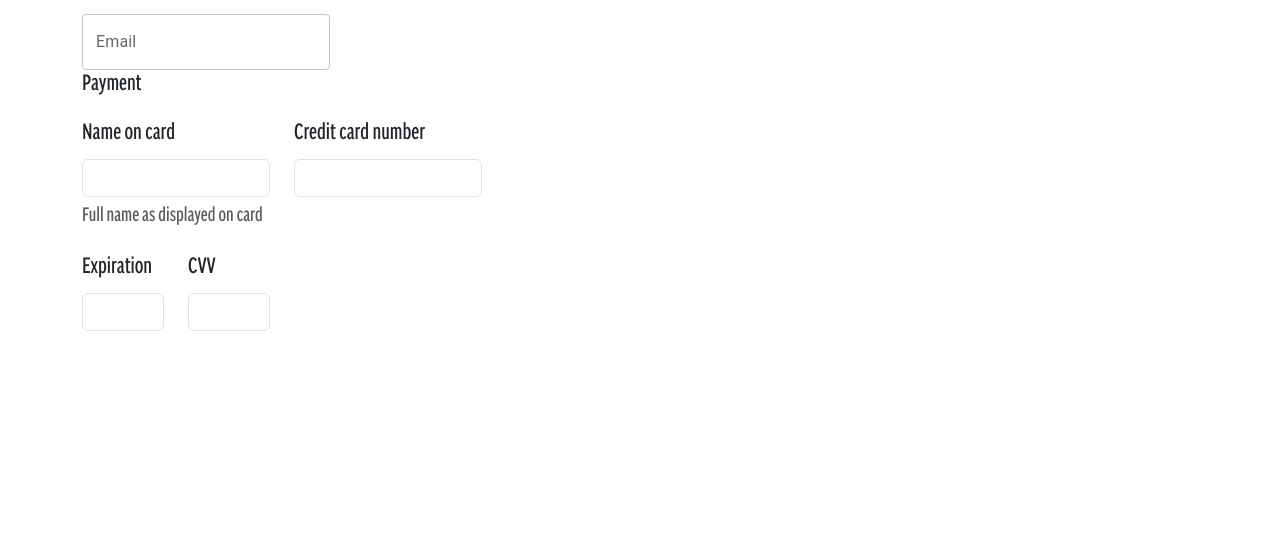
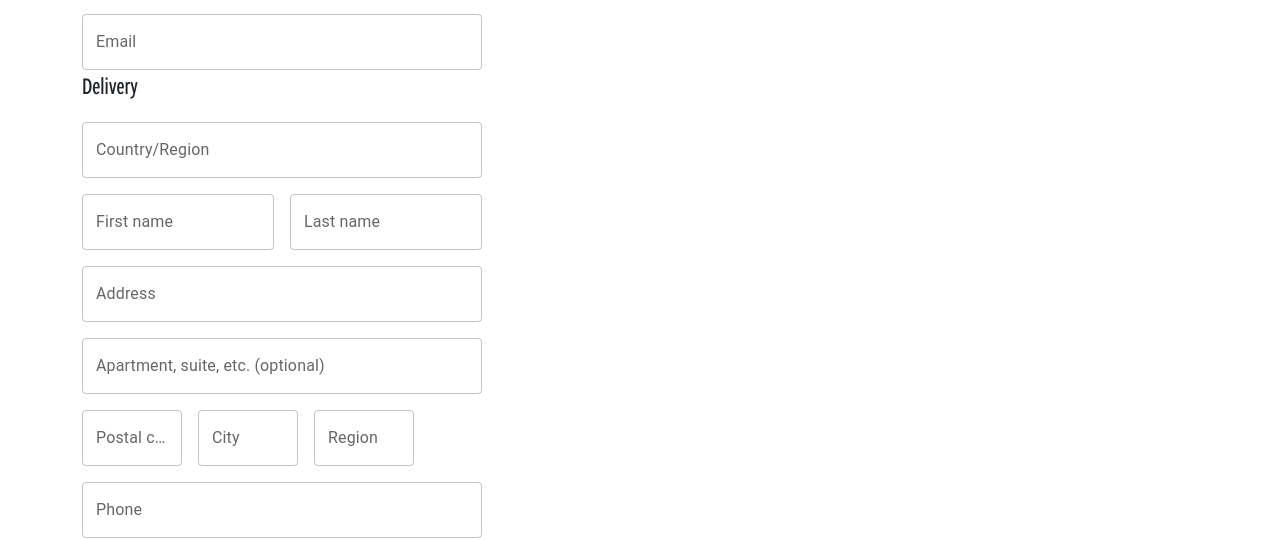
Before and after one commit to emilianozapata01/HackAcademy_FinalProyect_E-commerce, a React (Vite) app: page /checkout in a window 1280 px wide. Shown: the part 270-810 px from the top of the page. Built offline with nearby package versions, Linux system fonts and the light colour scheme; no server answers.

Commit message:
updateApp up date checkout

```diff
--- a/src/App.css
+++ b/src/App.css
@@ -202,3 +202,60 @@
 .priceFix {
   width: 2.5rem;
 }
+
+.contenedor-externo {
+  width: 1389px;
+  height: 720px;
+  top: 120px;
+  position: sticky;
+}
+.contenedor-interno {
+  overflow: auto;
+  height: 720px;
+}
+
+/* Estilos para la barra de desplazamiento en navegadores WebKit (Chrome, Safari) */
+.contenedor-interno::-webkit-scrollbar {
+  width: 3px; /* Ancho de la barra de desplazamiento */
+}
+
+.contenedor-interno::-webkit-scrollbar-thumb {
+  background-color: #157347; /* Color del pulgar de la barra de desplazamiento */
+}
+
+/* Estilos para la barra de desplazamiento en Firefox */
+.contenedor-interno {
+  scrollbar-width: thin;
+  scrollbar-color: transparent;
+}
+
+/* Estilos generales para la barra de desplazamiento (también para IE/Edge) */
+.contenedor-interno {
+  scrollbar-width: thin;
+  scrollbar-color: transparent;
+}
+
+.contenedor-interno::-webkit-scrollbar-track {
+  background-color: transparent; /* Color del riel de la barra de desplazamiento */
+}
+
+/* Estilos para el riel de la barra de desplazamiento en Firefox */
+.contenedor-interno::-moz-scrollbar-track {
+  background-color: transparent;
+}
+
+.hearthIcon {
+  position: absolute;
+  left: 21.4%;
+  top: 5%;
+  color: #04b907;
+  font-size: 1.6rem;
+}
+
+.hearthText {
+  position: absolute;
+  left: 23.5%;
+  top: 9%;
+  color: rgb(255, 255, 255);
+  font-weight: 600;
+}
--- a/src/pages/Checkout.jsx
+++ b/src/pages/Checkout.jsx
@@ -9,7 +9,7 @@ import TableRow from "@mui/material/TableRow";
 import AddToCart from "../components/AddToCart";
 import CancelIcon from "@mui/icons-material/Cancel";
 import IconButton from "@mui/material/IconButton";
-import TextField from '@mui/material/TextField';
+import TextField from "@mui/material/TextField";
 
 function Checkout() {
   const cart = useSelector((state) => state.cart);
@@ -40,21 +40,95 @@ function Checkout() {
               <form action="#">
                 <div>
                   <p>Contact</p>
-                  <TextField id="outlined-basic" label="Email" variant="outlined" />
+                  <TextField
+                    className="w-100"
+                    id="email"
+                    label="Email"
+                    variant="outlined"
+                  />
+                </div>
+                <div>
+                  <p>Delivery</p>
+                  <div className="d-flex flex-column gap-3">
+                    <div>
+                      <TextField
+                        className="w-100"
+                        id="country"
+                        label="Country/Region"
+                        variant="outlined"
+                      />
+                    </div>
+                    <div className="d-flex gap-3">
+                      <TextField
+                        className="w-50"
+                        id="firstname"
+                        label="First name"
+                        variant="outlined"
+                      />
+                      <TextField
+                        className="w-50"
+                        id="lastname"
+                        label="Last name"
+                        variant="outlined"
+                      />
+                    </div>
+                    <div>
+                      <TextField
+                        className="w-100"
+                        id="address"
+                        label="Address"
+                        variant="outlined"
+                      />
+                    </div>
+                    <div>
+                      <TextField
+                        className="w-100"
+                        id="apartment"
+                        label="Apartment, suite, etc. (optional)
+                        "
+                        variant="outlined"
+                      />
+                    </div>
+                    <div className="d-flex gap-3">
+                      <TextField
+                        className="w-25"
+                        id="postalcode"
+                        label="Postal code"
+                        variant="outlined"
+                      />
+                      <TextField
+                        className="w-25"
+                        id="city"
+                        label="City"
+                        variant="outlined"
+                      />
+                      <TextField
+                        className="w-25"
+                        id="region"
+                        label="Region"
+                        variant="outlined"
+                      />
+                    </div>
+                    <div>
+                      <TextField
+                        className="w-100"
+                        id="phone"
+                        label="Phone"
+                        variant="outlined"
+                      />
+                    </div>
+                  </div>
                 </div>
               </form>
               <h4 className="mb-3">Payment</h4>
 
               <div className="row gy-3">
-                <div className="col-md-6">
-                  <label htmlFor="cc-name" className="form-label">
-                    Name on card
-                  </label>
-                  <input
-                    type="text"
-                    className="form-control"
+                <div>
+                  <TextField
+                    className="w-100"
                     id="cc-name"
-                    placeholder=""
+                    label="Name on card"
+                    variant="outlined"
                     required
                   />
                   <small className="text-body-secondary">
@@ -64,108 +138,86 @@ function Checkout() {
                     Name on card is required
                   </div>
                 </div>
-
-                <div className="col-md-6">
-                  <label htmlFor="cc-number" className="form-label">
-                    Credit card number
-                  </label>
-                  <input
-                    type="text"
-                    className="form-control"
+                <div>
+                  <TextField
+                    className="w-100"
                     id="cc-number"
-                    placeholder=""
+                    label="Number card"
+                    variant="outlined"
                     required
                   />
                   <div className="invalid-feedback">
                     Credit card number is required
                   </div>
                 </div>
-
-                <div className="col-md-3">
-                  <label htmlFor="cc-expiration" className="form-label">
-                    Expiration
-                  </label>
-                  <input
-                    type="text"
-                    className="form-control"
+                <div className="d-flex gap-3">
+                  <div>
+                    <TextField
+                      className="w-100"
                       id="cc-expiration"
-                    placeholder=""
+                      label="Expiration"
+                      variant="outlined"
                       required
                     />
                     <div className="invalid-feedback">
                       Expiration date required
                     </div>
                   </div>
-
-                <div className="col-md-3">
-                  <label htmlFor="cc-cvv" className="form-label">
-                    CVV
-                  </label>
-                  <input
-                    type="text"
-                    className="form-control"
+                  <div>
+                    <TextField
+                      className="w-100"
                       id="cc-cvv"
-                    placeholder=""
+                      label="CVV"
+                      variant="outlined"
                       required
                     />
-                  <div className="invalid-feedback">Security code required</div>
+                    <div className="invalid-feedback">
+                      Security code required
                     </div>
                   </div>
                 </div>
               </div>
-          <div>
+            </div>
+          </div>
+          <div className="contenedor-externo">
+            <div className="contenedor-interno">
               <TableContainer>
-              <Table sx={{ minWidth: 700 }} aria-label="spanning table">
+                <Table sx={{ minWidth: 700 }} arial-label="spanning table">
                   <TableBody>
                     {cart.items.map((product) => (
                       <TableRow key={product.item._id}>
                         <TableCell>
-                        <div className="d-flex gap-5 align-items-center">
+                          <div className="d-flex gap-5 align-items-center position-relative">
                             <img
                               className="cartImg"
                               src={product.item.image}
-                            alt=""
+                              alt={product.item.name}
                             />
+                            <i className="bi bi-heart-fill hearthIcon"></i>
+                            <p className="hearthText">{Number(product.qty)}</p>
                             <p>{product.item.name}</p>
                           </div>
                         </TableCell>
                         <TableCell>
-                        <div className="d-flex align-items-center heightCart priceFix">
+                          <div className="d-flex flex-column align-items-center  priceFix">
+                            <p>Price</p>
                             <p>${product.item.price}</p>
                           </div>
                         </TableCell>
                         <TableCell>
-                        <div className="d-flex align-items-center heightCart">
-                          <AddToCart
-                            product={product.item}
-                            qty={product.qty}
-                            classBtn={
-                              "custom-btn-swiper custom-btn-swiper-product"
-                            }
-                            typeQty={true}
-                          />
-                        </div>
-                      </TableCell>
-                      <TableCell>
-                        <div className="d-flex align-items-center heightCart  gap-5 ">
-                          <div className="priceFix">
+                          <div className="d-flex flex-column align-items-center  priceFix">
+                            <p>Total</p>
                             <p className="d-inline ">
+                              $
                               {Number(product.qty) * Number(product.item.price)}
                             </p>
-                          </div>
-                          <IconButton
-                            onClick={() => dispatch(removeOfCart(product))}
-                            className="text-danger"
-                          >
-                            <CancelIcon />
-                          </IconButton>
                           </div>
                         </TableCell>
                       </TableRow>
                     ))}
                     <TableRow>
                       <TableCell rowSpan={3} />
-                    <TableCell colSpan={2}>Subtotal</TableCell>
+                      <TableCell colSpan={1}>Subtotal</TableCell>
                       <TableCell align="right">${cart.subtotal}</TableCell>
                     </TableRow>
                   </TableBody>
@@ -174,6 +226,7 @@ function Checkout() {
             </div>
           </div>
         </div>
+      </div>
     </>
   );
 }
```
Lines whose indentation alone changed are shown as unchanged.
